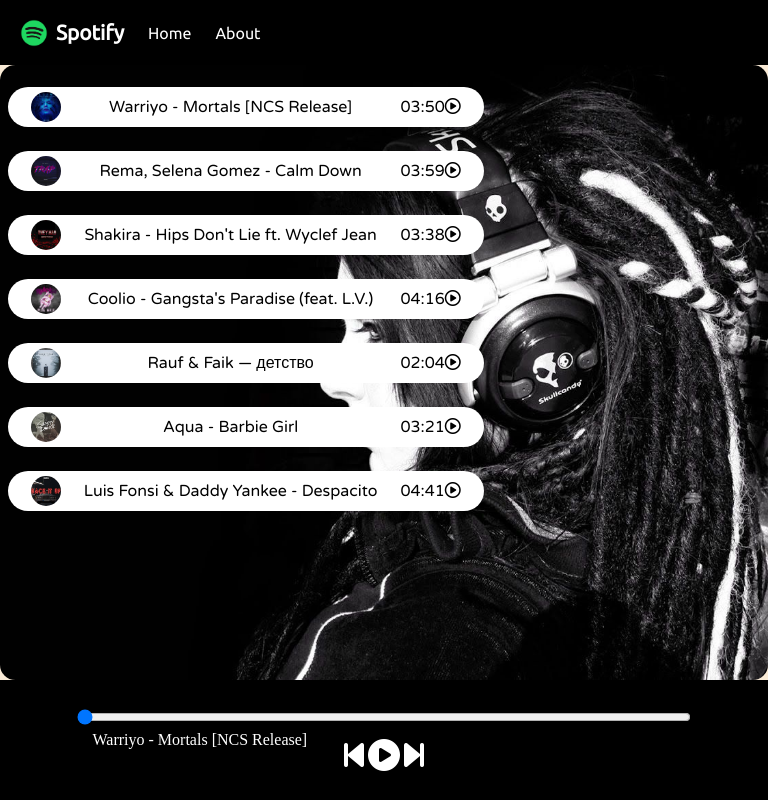
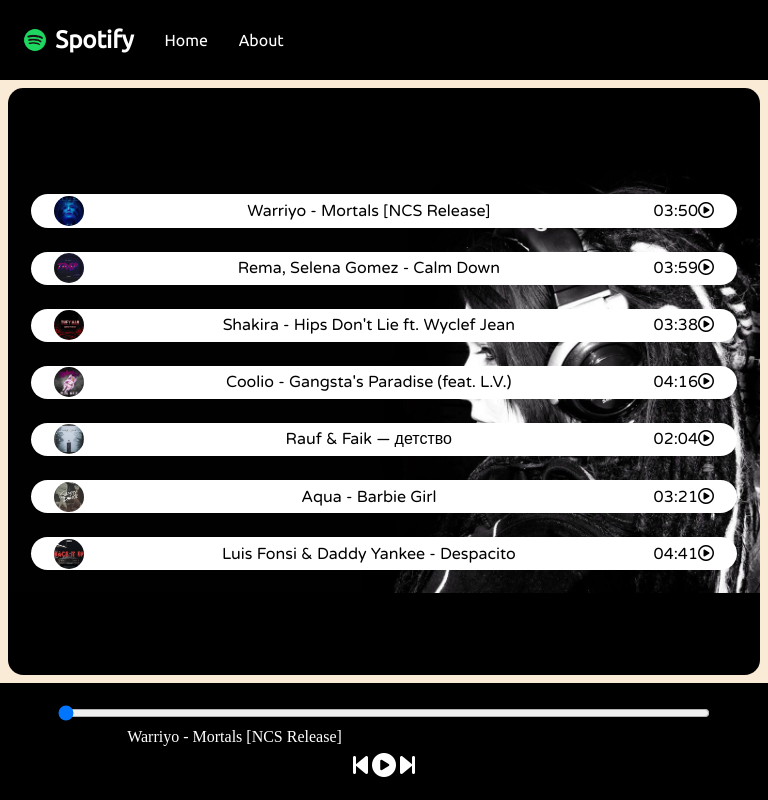
Before and after one commit to Raj-Aditya-27/Spotify-Clone, a plain HTML site: page index.html in a window 768 px wide. Drawn offline with Linux system fonts and the light colour scheme.

Commit message:
responsive design2

```diff
--- a/index.html
+++ b/index.html
@@ -16,8 +16,8 @@
         <div id="nav">
             <ul>
                 <li class="brand"><img src="logo.png" alt="Spotify">Spotify</li>
-                <li>Home</li>
-                <li>About</li>
+                <li class="navLi">Home</li>
+                <li class="navLi">About</li>
             </ul>
         </div>
         <!-- songlist -->
@@ -74,16 +74,19 @@
         <!-- Button,progress bar,gif,name of song which currently moving -->
         <div class="bottom">
             <input type="range" name="range" id="myProgressBar" min="0" max="100" value="0">
+
+            <div class="songInfo">
+                <img src="playing.gif" alt="" id="gif">
+                <span id="masterSongName">Warriyo - Mortals [NCS Release]</span>
+            </div>
+
             <div class="icons">
                 <!-- fontawsome icons -->
                 <i class="fas fa-2x fa-step-backward size" id="previous"></i>
                 <i class="fas songItemPlay fa-2x fa-play-circle size" id="masterPlay"></i>
                 <i class="fas fa-2x fa-step-forward size" id="next"></i>
             </div>
-            <div class="songInfo">
-                <img src="playing.gif" alt="" id="gif">
-                <span id="masterSongName">Warriyo - Mortals [NCS Release]</span>
-            </div>
+
         </div>
 
     </div>
--- a/style.css
+++ b/style.css
@@ -26,7 +26,7 @@
 
 #nav ul {
     background: black;
-    height: 65px;
+    height: 10vh;
     display: flex;
     align-items: center;
     list-style: none;
@@ -34,12 +34,12 @@
 }
 
 #nav ul li {
-    padding: 0 12px;
+    padding: 0 2vh;
 }
 
 .brand img {
-    width: 44px;
-    padding: 0 8px;
+    width: 10vh;
+    padding: 0 2vh;
 }
 
 .brand {
@@ -50,7 +50,7 @@
 }
 
 .container {
-    height: calc(100vh - 15vh - 65px);
+    height: calc(100vh - 15vh - 10vh);
     background-color: black;
     color: white;
     margin: 1vh;
@@ -76,16 +76,13 @@
 }
 
 #myProgressBar {
-    width: 80vw;
+    width: 85%;
     cursor: pointer;
-}
-
-.icons {
-    margin-top: 14px;
 }
 
 .icons i {
     cursor: pointer;
+    font-size: 1.5em;
 }
 
 .songItem {
@@ -118,8 +115,12 @@
 }
 
 .songInfo {
-    position: absolute;
-    left: 10vw;
+    width: 80%;
+    height: 4vh;
+    display: flex;
+    align-items: center;
+    justify-content: flex-start;
+    column-gap: 1.5vh;
 }
 
 .songInfo img {
@@ -134,6 +135,16 @@
     display: flex;
     flex-direction: column;
     justify-content: space-around;
+    margin-left: 12vw;
+}
+
+#masterSongName{
+    font-size: 1em;
+}
+
+#gif{
+    height: 3vh;
+    width: 5vw;
 }
 
 @media screen and (max-width:600px) {
@@ -145,13 +156,46 @@
         background-position: top;
         background-size: cover;
         justify-content: center;
+        align-items: center;
+    }
+
+    .songItemContainer{
+        margin-left: 0;
     }
 }
 
-@media screen and (max-width:950px) and (min-width:600px) {
-    .container {
-        background-position: right;
-        background-size: cover;
-        margin: 0%;
+@media only screen and (min-width:601px) and (max-width:1025px){
+    .songItemContainer{
+        height: 50vh;
+        width: 100%;
+        margin: 2vw;
+    }
+
+    .container .songList{
+
+        width: 100%;
+        display: flex;
+        align-items: center;
+    }
+
+    .songItem{
+        height: 10vw;
+    }
+
+    .brand img {
+        width: 5vh;
+        padding: 0 1vh;
+    }
+
+    #nav ul li {
+        padding: 0 2vw;
+    }
+
+    .navLi{
+        font-size: 2vh;
+    }
+
+    .brand {
+        font-size: 3vh;
     }
 }
```
